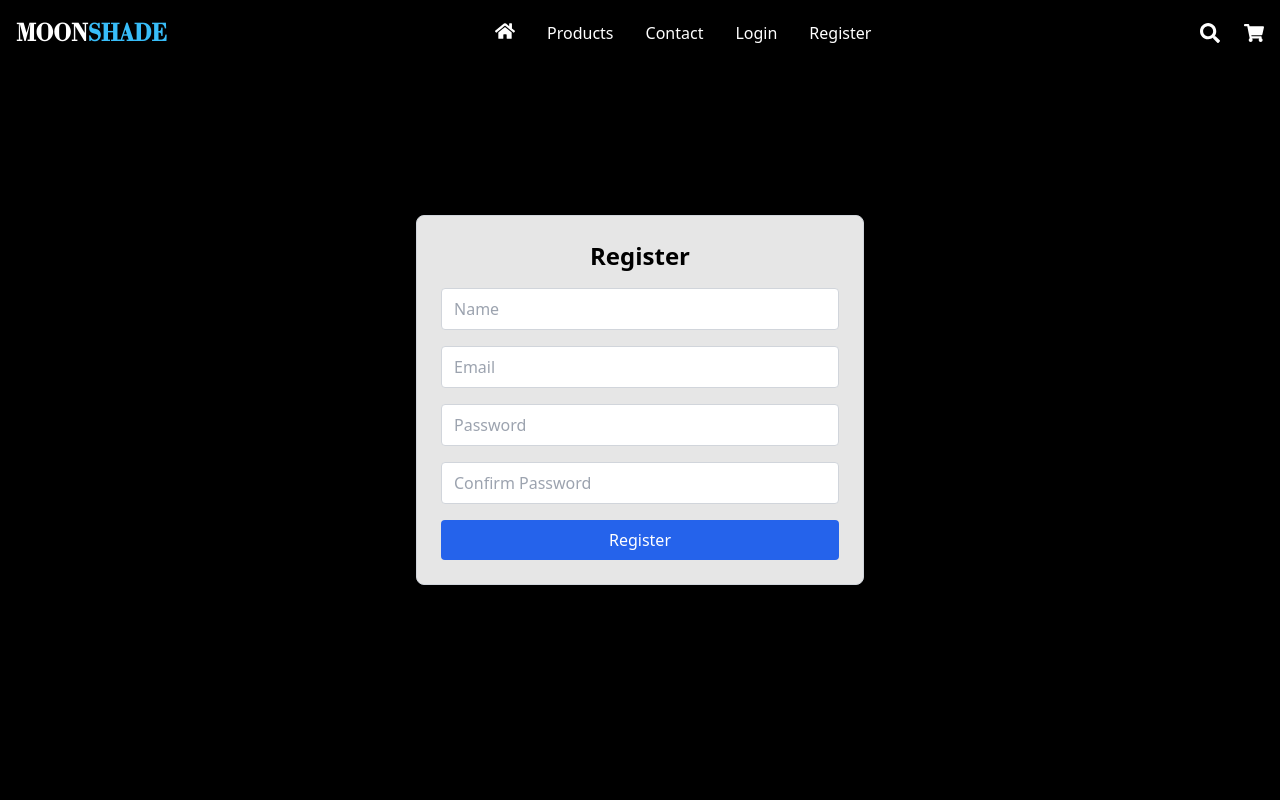
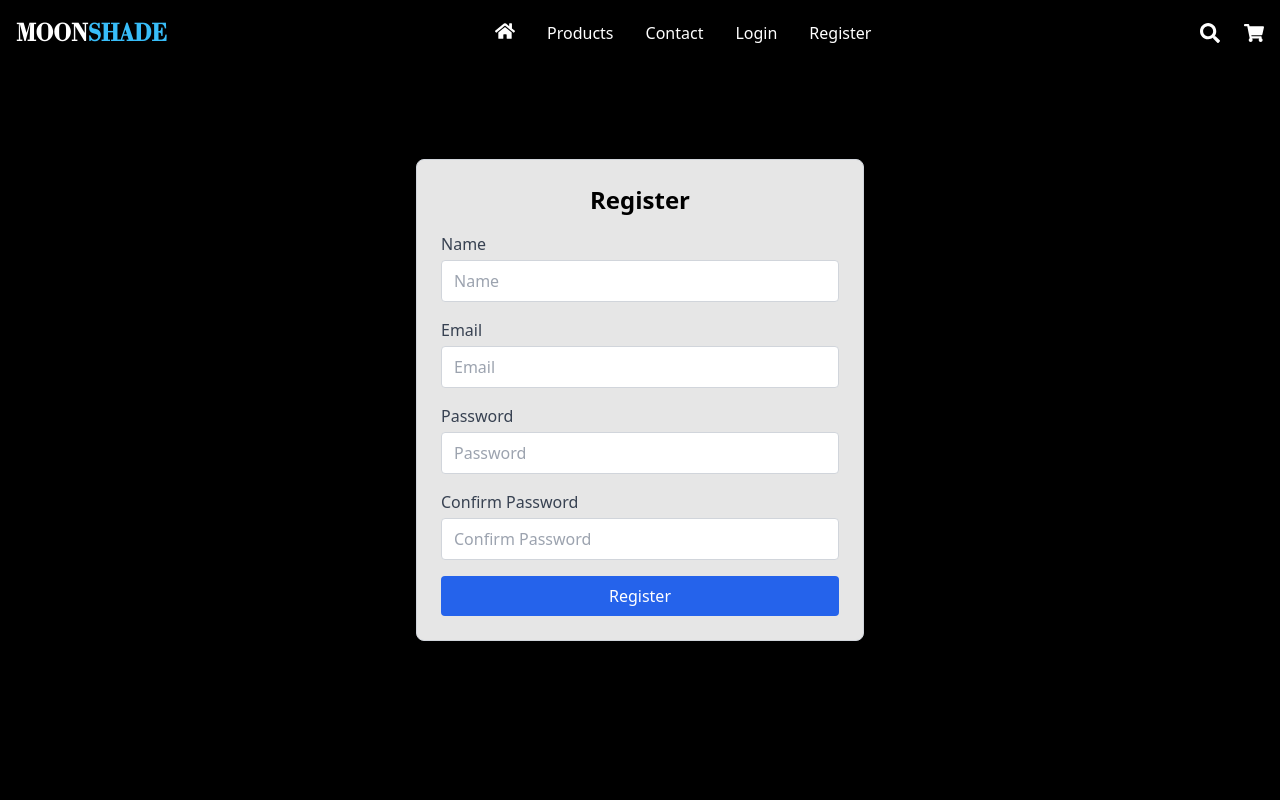
Before and after one commit to Sundaresan25/moonshade-enduser, a React (Create React App) app: page /register in a window 1280 px wide. Shown: the top 800 px of the page. Built offline with nearby package versions, Linux system fonts and the light colour scheme; a web font is replaced by a local one.

Commit message:
fix app.js

```diff
--- a/package.json
+++ b/package.json
@@ -5,6 +5,7 @@
   "dependencies": {
     "@fontsource/fahkwang": "^5.2.6",
     "@fontsource/syne": "^5.2.6",
+    "@heroicons/react": "^2.2.0",
     "@testing-library/dom": "^10.4.0",
     "@testing-library/jest-dom": "^6.6.3",
     "@testing-library/react": "^16.3.0",
--- a/src/App.js
+++ b/src/App.js
@@ -16,6 +16,7 @@ import Imprint from "./Pages/Disclaimer/Imprint";
 import SearchResults from "./Components/SearchResults";
 import ForgotPassword from "./Pages/ForgotPassword/ForgotPassword";
 import ResetPassword from "./Pages/ResetPassword/ResetPassword";
+
 
 const App = () => (
    <div className="flex flex-col min-h-screen bg-white overflow-x-hidden">
--- a/src/Pages/Login/Login.js
+++ b/src/Pages/Login/Login.js
@@ -22,9 +22,10 @@ const Login = () => {
 
   return (
     <div className="relative flex items-center justify-center min-h-screen bg-black">
-      <div className="max-w-md w-full mx-8 py-6 px-6 border border-gray-300 rounded-lg text-center bg-white bg-opacity-90 shadow-md">
-        <h2 className="text-4xl font-bold mb-9">Login</h2>
+      <div className="max-w-md w-full mx-6 py-6 px-6 border border-gray-300 rounded-lg text-center bg-white bg-opacity-90 shadow-md">
+        <h2 className="text-4xl font-bold mb-5">Login</h2>
         <form onSubmit={handleSubmit} className="space-y-9 text-left">
+
           <input
             type="email"
             name="email"
@@ -33,6 +34,7 @@ const Login = () => {
             required
             className="w-full px-4 py-2 border border-gray-300 rounded focus:outline-none focus:ring-2 focus:ring-blue-500"
           />
+
           <input
             type="password"
             name="password"
@@ -41,23 +43,26 @@ const Login = () => {
             required
             className="w-full px-3 py-2 border border-gray-300 rounded focus:outline-none focus:ring-2 focus:ring-blue-500"
           />
+
           {error && (
             <p className="text-red-600 font-semibold text-sm">{error}</p>
           )}
+
           <button
             type="submit"
-            className="w-full bg-blue-600 text-white py-2 rounded hover:bg-blue-700 transition"
+            className="w-full bg-blue-600 text-white py-2 rounded hover:underline block my-3 sf-customer__reset-password-btn-blue-700 transition"
           >
-            Login
+            Sign In
           </button>
         </form>
+
         <p className="mt-4">
           <button
             type="button"
             onClick={() => navigate("/forgot-password")}
             className="text-blue-600 hover:underline bg-transparent border-none pt-6 m-0 cursor-pointer"
           >
-            Forgot Password?
+            Forgot your Password?
           </button>
         </p>
       </div>
--- a/src/Pages/Register/Register.js
+++ b/src/Pages/Register/Register.js
@@ -31,41 +31,89 @@ const Register = () => {
       <div className="max-w-md w-full mx-8 p-6 border border-gray-300 rounded-lg text-center bg-white bg-opacity-90 shadow-md">
         <h2 className="text-2xl font-bold mb-4">Register</h2>
         <form onSubmit={handleSubmit} className="space-y-4 text-left">
+
+          {/* Name Field */}
+          <div>
+            <label
+              htmlFor="name"
+              className="block mb-1 font-medium text-gray-700"
+            >
+              Name
+            </label>
             <input
               type="text"
+              id="name"
               name="name"
               placeholder="Name"
               onChange={handleChange}
               required
               className="w-full px-3 py-2 border border-gray-300 rounded focus:outline-none focus:ring-2 focus:ring-blue-500"
             />
+          </div>
+
+          {/* Email Field */}
+          <div>
+            <label
+              htmlFor="email"
+              className="block mb-1 font-medium text-gray-700"
+            >
+              Email
+            </label>
             <input
               type="email"
+              id="email"
               name="email"
               placeholder="Email"
               onChange={handleChange}
               required
               className="w-full px-3 py-2 border border-gray-300 rounded focus:outline-none focus:ring-2 focus:ring-blue-500"
             />
+          </div>
+
+          {/* Password Field */}
+          <div>
+            <label
+              htmlFor="password"
+              className="block mb-1 font-medium text-gray-700"
+            >
+              Password
+            </label>
             <input
               type="password"
+              id="password"
               name="password"
               placeholder="Password"
               onChange={handleChange}
               required
               className="w-full px-3 py-2 border border-gray-300 rounded focus:outline-none focus:ring-2 focus:ring-blue-500"
             />
+          </div>
+
+          {/* Confirm Password Field */}
+          <div>
+            <label
+              htmlFor="confirmPassword"
+              className="block mb-1 font-medium text-gray-700"
+            >
+              Confirm Password
+            </label>
             <input
               type="password"
+              id="confirmPassword"
               name="confirmPassword"
               placeholder="Confirm Password"
               onChange={handleChange}
               required
               className="w-full px-3 py-2 border border-gray-300 rounded focus:outline-none focus:ring-2 focus:ring-blue-500"
             />
+          </div>
+
+          {/* Error Message */}
           {error && (
             <p className="text-red-600 font-semibold text-sm">{error}</p>
           )}
+
+          {/* Register Button */}
           <button
             type="submit"
             className="w-full bg-blue-600 text-white py-2 rounded hover:bg-blue-700 transition"
```
Also changed, not shown: 1 other file (tests, documents, lock files or other folders). Lines whose indentation alone changed are shown as unchanged.
